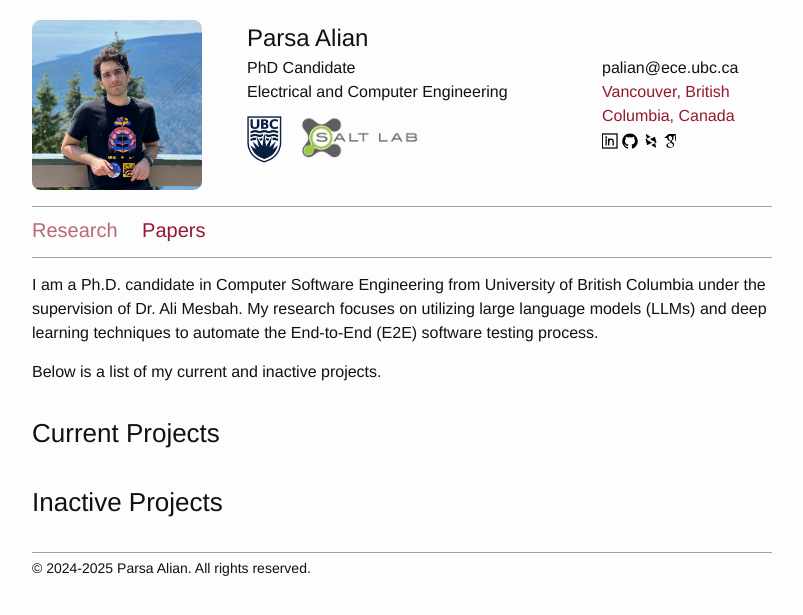
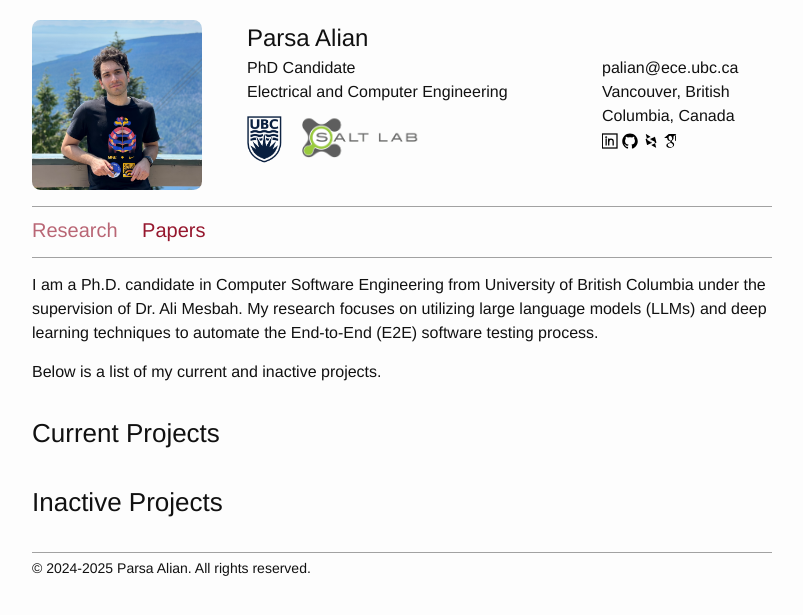
Before and after one commit to parsaalian/parsaalian.github.io, a Jekyll site: the page built from index.md, in a window 1280 px wide. Shown: the top 615 px of the page, without its empty margins (238-1041 px from the left). Built offline with Jekyll 4.4.1, drawn with Linux system fonts in a browser that asks for light colours.

Commit message:
update address

```diff
--- a/_data/papers.yml
+++ b/_data/papers.yml
@@ -45,11 +45,11 @@
   code: https://github.com/parsaalian/formnexus
   url: https://dl.acm.org/doi/abs/10.1145/3650212.3680332
 
-- id: rps
-  title: "RPS: Portfolio Asset Selection using Graph based Representation Learning"
+- title: "RPS: Portfolio Asset Selection using Graph based Representation Learning"
   authors: MohammadAmin Fazli, Parsa Alian, Ali Owfi, Erfan Loghmani
   venue: Intelligent Systems with Applications
   year: 2021
   pages: 10
   doi: https://doi.org/10.1016/j.iswa.2024.200348
   code: https://github.com/parsaalian/RPS
+  # id: rps
--- a/_includes/header.html
+++ b/_includes/header.html
@@ -27,7 +27,7 @@
             <ul class="social-media-list">
               <li class="large-name">&nbsp;</li>
               <li>{{ site.email }}</li>
-              <li><a href="https://" target="_blank">{{ site.address }}</a></li>
+              <li>{{ site.address }}</li>
               <li>
                 <a href="https://www.linkedin.com/in/{{ site.linkedin }}" target="_blank">
                   <span class="icon"><svg><use xlink:href="#icon-linkedin"/></svg></span>
```
